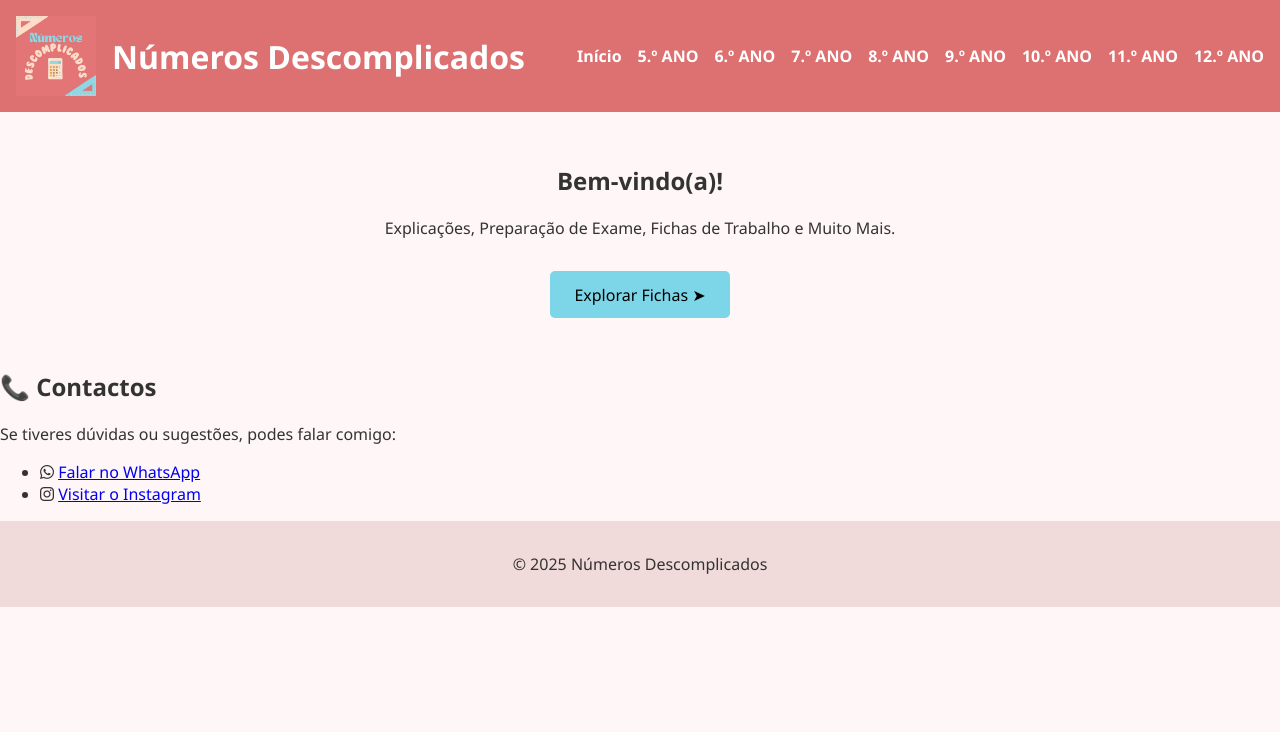
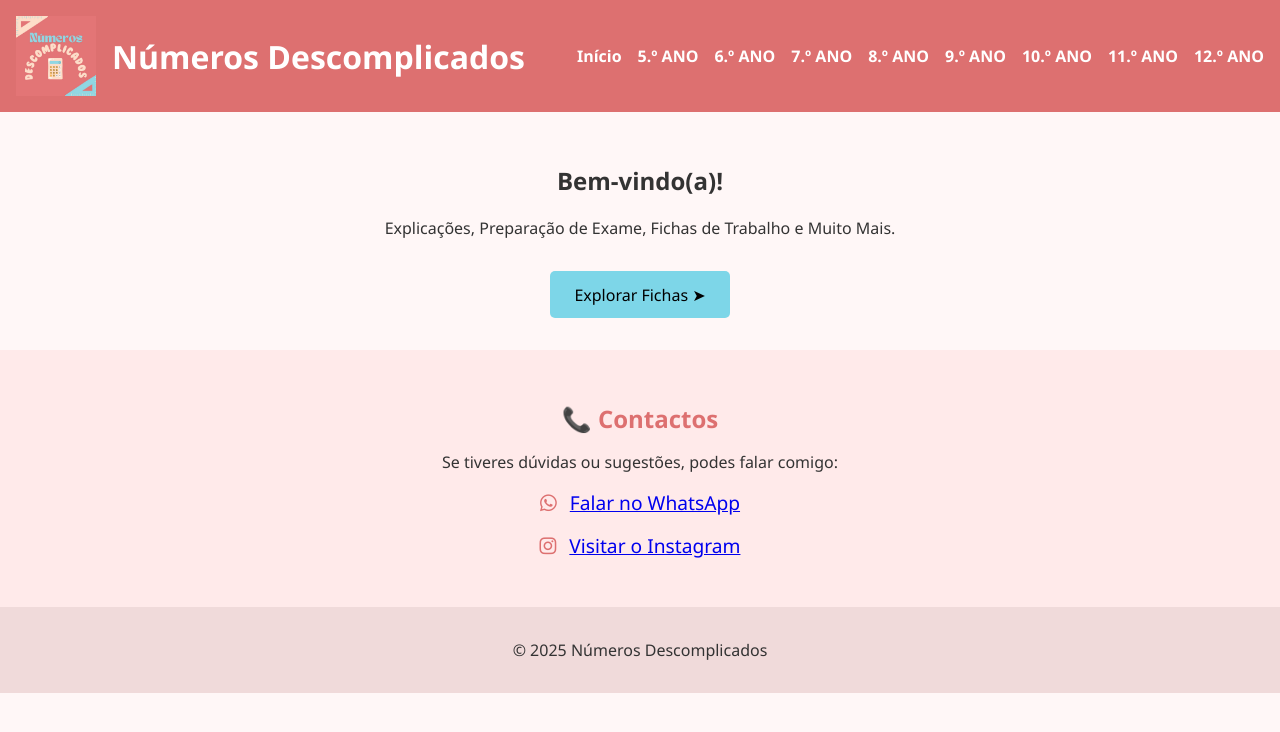
Before and after one commit to descomplicados/numerosdescomplicados, a plain HTML site: page index.html in a window 1280 px wide. Drawn offline with Linux system fonts and the light colour scheme.

Commit message:
Update style.css

```diff
--- a/style.css
+++ b/style.css
@@ -61,6 +61,31 @@ nav a:hover {
   display: inline-block;
   margin-top: 1rem;
 }
+.contactos {
+  background-color: #ffeaea;
+  padding: 2rem;
+  text-align: center;
+}
+
+.contactos h2 {
+  color: #dd7070;
+  margin-bottom: 1rem;
+}
+
+.contactos ul {
+  list-style: none;
+  padding: 0;
+}
+
+.contactos li {
+  margin: 1rem 0;
+  font-size: 1.2rem;
+}
+
+.contactos i {
+  margin-right: 0.5rem;
+  color: #dd7070;
+}
 
 footer {
   text-align: center;
```
